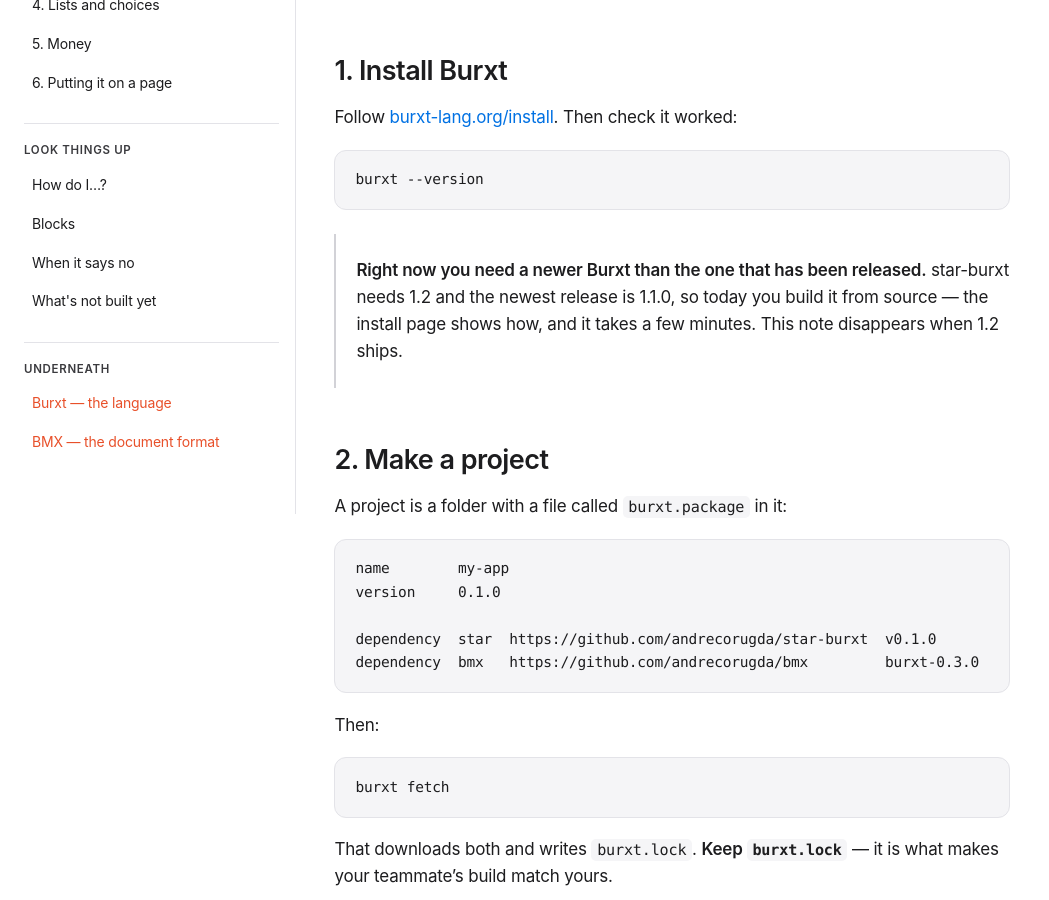
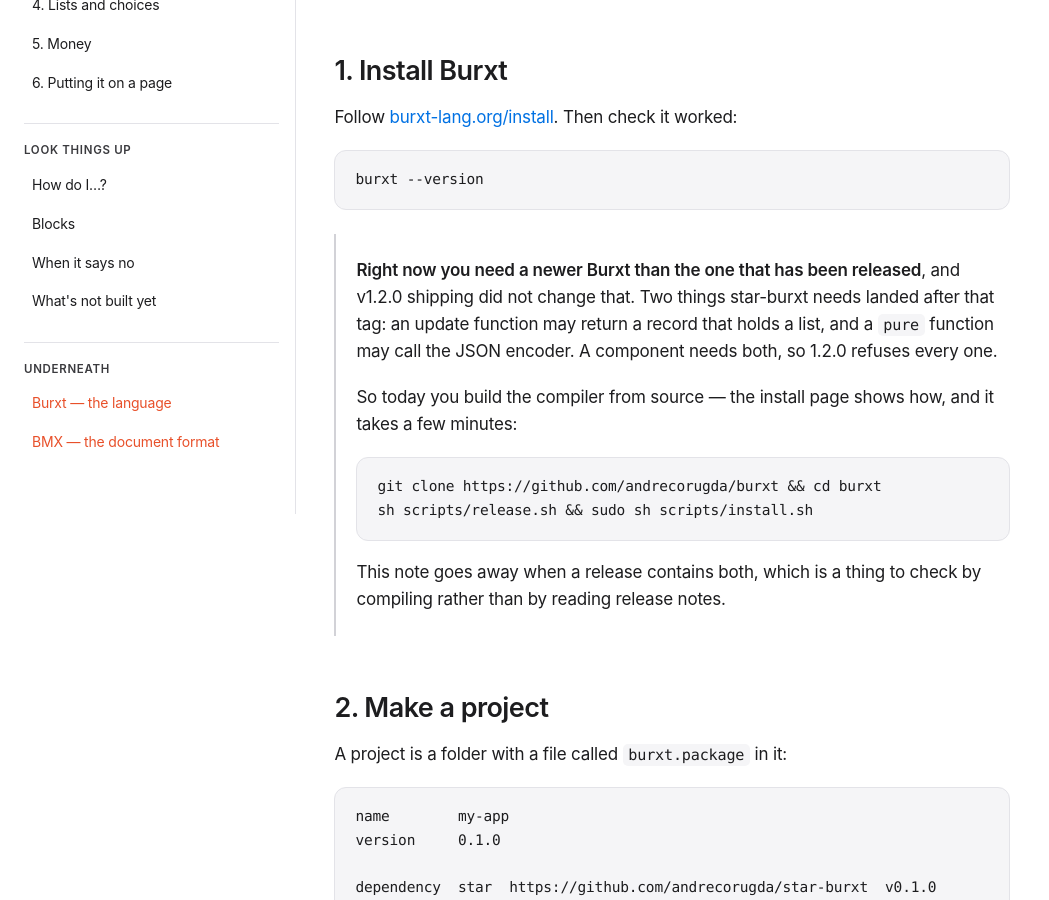
Before and after one commit to andrecorugda/star-burxt, a Jekyll site: the page built from docs/install.md, in a window 1280 px wide and 900 px high, scrolled down 277 px. Shown: the whole window, without its empty margins (0-1049 px from the left). Built offline with Jekyll 4.4.1, drawn with Linux system fonts in a browser that asks for light colours.

Commit message:
The install page still said the newest release was 1.1.0
An edit in `4a991aa` was meant to correct this and its anchor no longer
matched, so the assertion tripped, the rest of the commit landed, and **the
live page kept a claim that had been false for hours**.

    > star-burxt needs 1.2 and the newest release is 1.1.0

1.2 shipped. Read today that sentence says the problem is solved and the
reader should stop worrying — which is the direction a stale claim is worst
in. What is actually true is narrower and stranger: 1.2.0 exists and still
cannot compile a component, because the relay fix and the standard library's
`pure` markers both landed after the tag.

The page now says which two things are missing and how to check whether a
future release has them — by compiling the two programs, not by reading notes.

**A failed edit inside a passing commit is the shape to watch for.** The
assertion did its job and printed; the commit went through anyway because the
two edits were independent, and I read the exit status of the last command
rather than the output of all of them.

Co-Authored-By: Claude Opus 5 (1M context) <noreply@anthropic.com>
Claude-Session: https://claude.ai/code/session_011HGoXLJpq44REsdphok1fU

````diff
--- a/docs/install.md
+++ b/docs/install.md
@@ -21,9 +21,21 @@ Follow [burxt-lang.org/install](https://burxt-lang.org/install.html). Then check
 burxt --version
 ```
 
-> **Right now you need a newer Burxt than the one that has been released.** star-burxt needs 1.2 and
-> the newest release is 1.1.0, so today you build it from source — the install page shows how, and
-> it takes a few minutes. This note disappears when 1.2 ships.
+> **Right now you need a newer Burxt than the one that has been released**, and v1.2.0 shipping did
+> not change that. Two things star-burxt needs landed after that tag: an update function may return a
+> record that holds a list, and a `pure` function may call the JSON encoder. A component needs both,
+> so 1.2.0 refuses every one.
+>
+> So today you build the compiler from source — the install page shows how, and it takes a few
+> minutes:
+>
+> ```sh
+> git clone https://github.com/andrecorugda/burxt && cd burxt
+> sh scripts/release.sh && sudo sh scripts/install.sh
+> ```
+>
+> This note goes away when a release contains both, which is a thing to check by compiling rather
+> than by reading release notes.
 
 ## 2. Make a project
 
````
